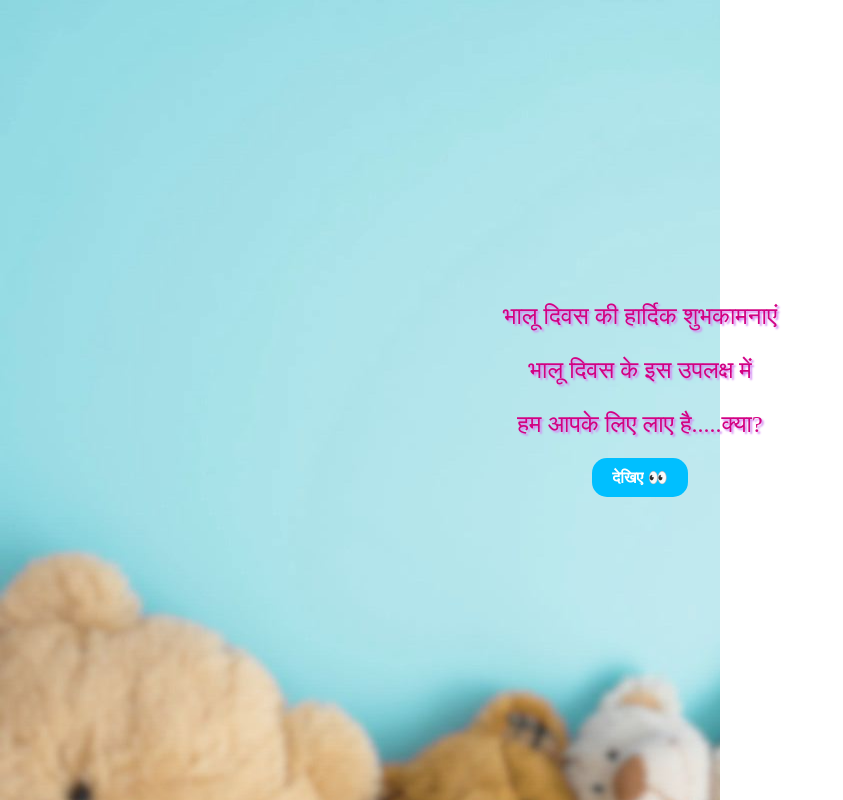
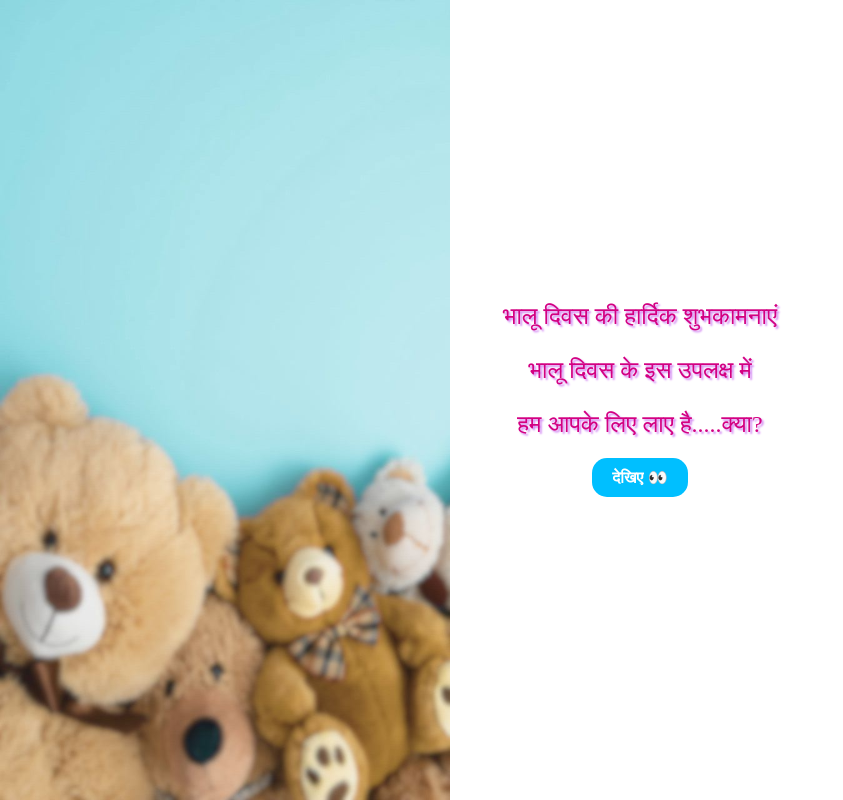
Before and after one commit to SourCandies69/TEDDY-DAY, a plain HTML site: page index.html in a window 1280 px wide. Shown: the whole page, without its empty margins (0-843 px from the left). Drawn offline with Linux system fonts and the light colour scheme; a web font is replaced by a local one.

Commit message:
Update index.html

```diff
--- a/index.html
+++ b/index.html
@@ -11,7 +11,7 @@
             font-family: Arial, sans-serif;
             text-align: center;
             background-image: url('inbg.jpg'); /* Add background image */
-            background-size: 720px 1180px;
+            background-size: contain;
             background-repeat: no-repeat;
             margin: 0;
             padding: 0;
```
